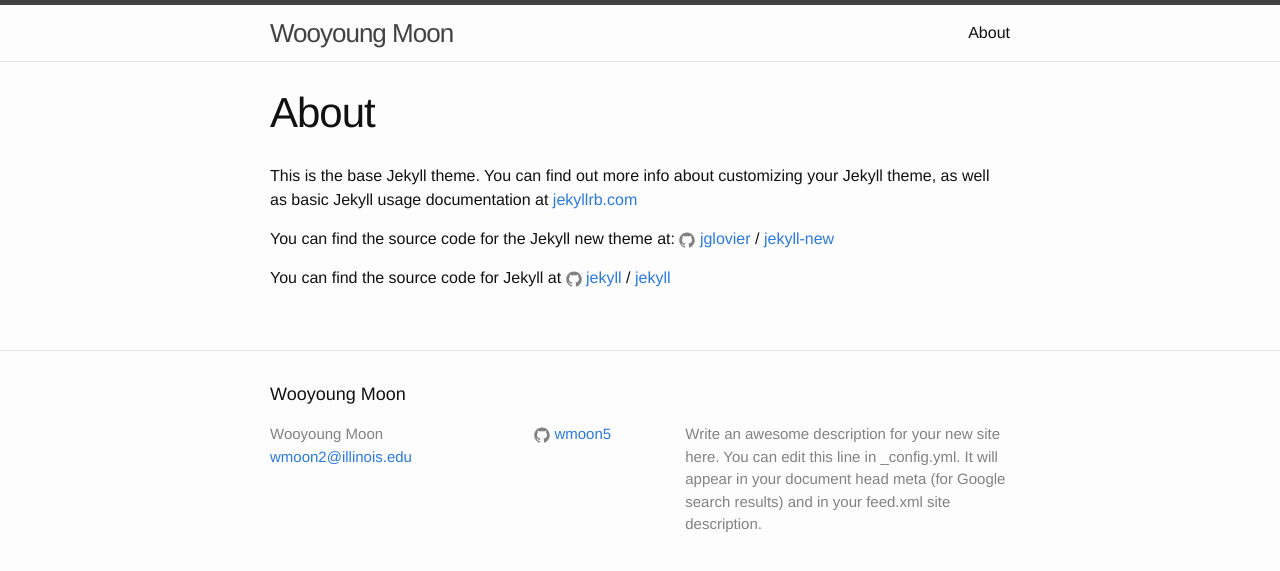
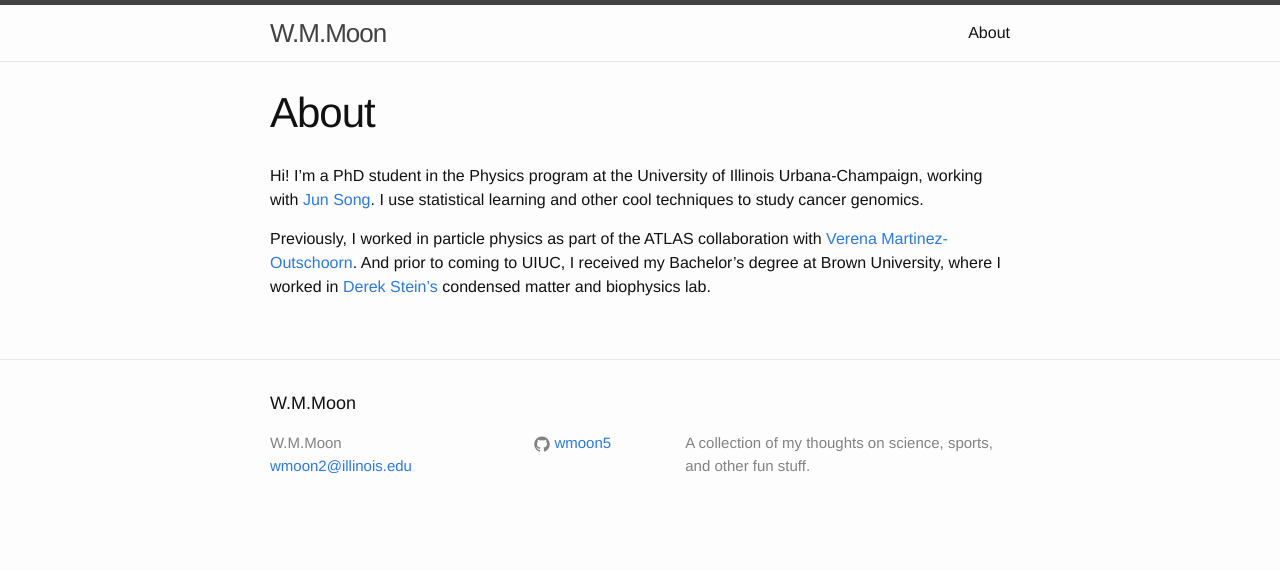
Before and after one commit to wmoon5/wmoon5.github.io, a Jekyll site: the page built from about.md, in a window 1280 px wide. Shown: the top 571 px of the page. Built offline with Jekyll 4.4.1, drawn with Linux system fonts in a browser that asks for light colours.

Commit message:
some changes

```diff
--- a/_config.yml
+++ b/_config.yml
@@ -6,12 +6,10 @@
 # 'jekyll serve'. If you change this file, please restart the server process.
 
 # Site settings
-title: Wooyoung Moon
+title: W.M.Moon
 email: wmoon2@illinois.edu
 description: > # this means to ignore newlines until "baseurl:"
-  Write an awesome description for your new site here. You can edit this
-  line in _config.yml. It will appear in your document head meta (for
-  Google search results) and in your feed.xml site description.
+    A collection of my thoughts on science, sports, and other fun stuff.
 baseurl: "" # the subpath of your site, e.g. /blog
 url: "http://wmmoon.com" # the base hostname & protocol for your site
 #twitter_username: jekyllrb
--- a/about.md
+++ b/about.md
@@ -4,12 +4,6 @@
 permalink: /about/
 ---
 
-This is the base Jekyll theme. You can find out more info about customizing your Jekyll theme, as well as basic Jekyll usage documentation at [jekyllrb.com](http://jekyllrb.com/)
+Hi! I'm a PhD student in the Physics program at the University of Illinois Urbana-Champaign, working with [Jun Song](http://song.igb.illinois.edu). I use statistical learning and other cool techniques to study cancer genomics.
 
-You can find the source code for the Jekyll new theme at:
-{% include icon-github.html username="jglovier" %} /
-[jekyll-new](https://github.com/jglovier/jekyll-new)
-
-You can find the source code for Jekyll at
-{% include icon-github.html username="jekyll" %} /
-[jekyll](https://github.com/jekyll/jekyll)
+Previously, I worked in particle physics as part of the ATLAS collaboration with [Verena Martinez-Outschoorn](http://research.physics.illinois.edu/martinez/). And prior to coming to UIUC, I received my Bachelor's degree at Brown University, where I worked in [Derek Stein's](https://vivo.brown.edu/display/ds1) condensed matter and biophysics lab.
```
Also changed, not shown: _posts/2016-08-10-welcome-to-jekyll.markdown (deleted, +0 -25 lines).
